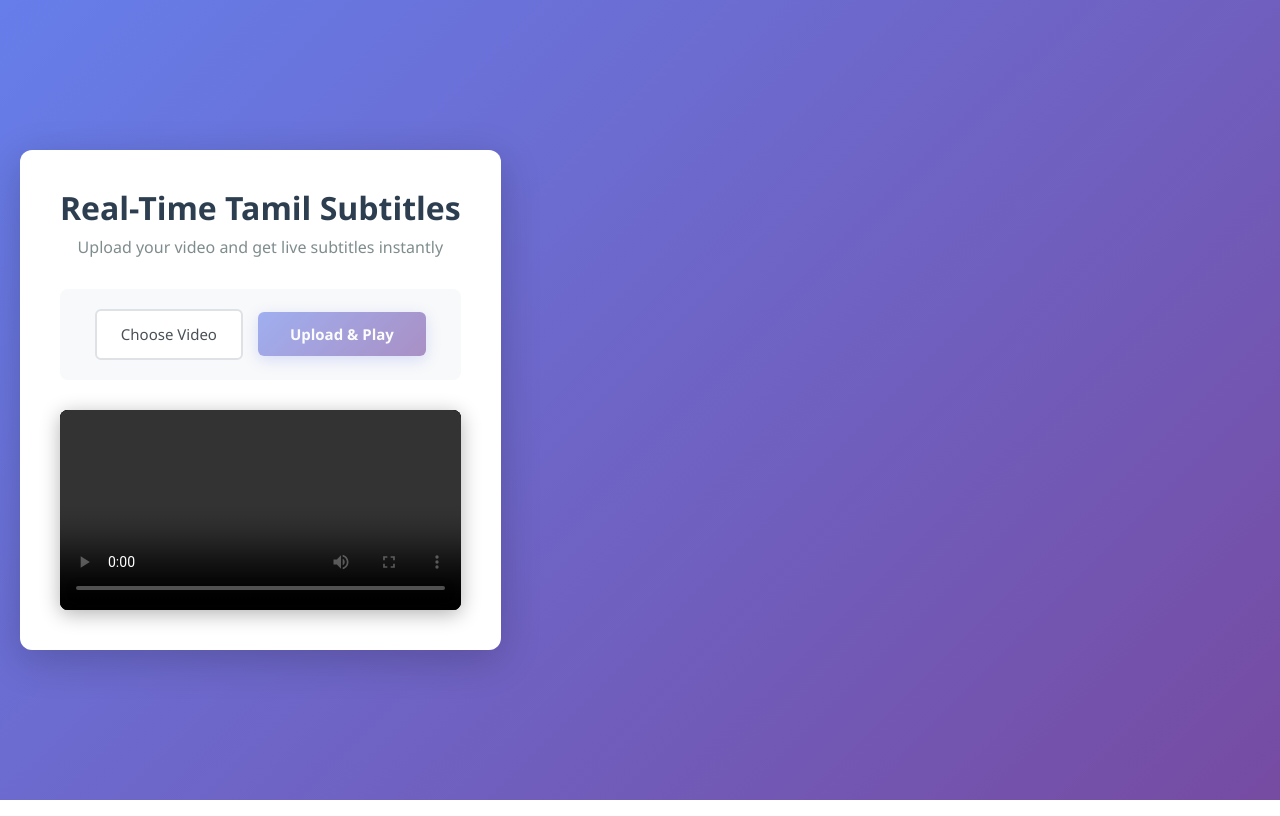
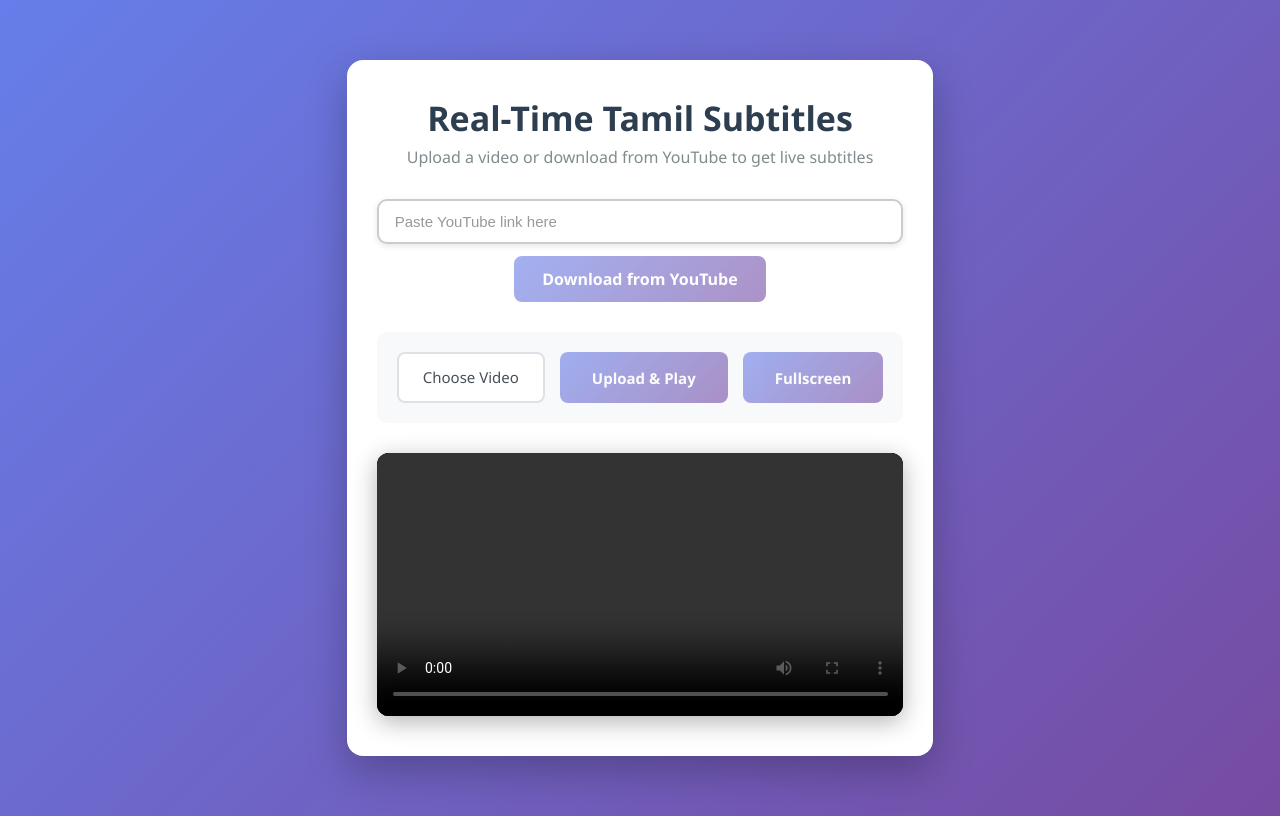
Before and after one commit to saliniyan/live_subtitle, a React (Vite) app in the folder frontend/: page / in a window 1280 px wide. Built offline with nearby package versions, Linux system fonts and the light colour scheme.

Commit message:
added ytube download

```diff
--- a/frontend/src/App.css
+++ b/frontend/src/App.css
@@ -1,3 +1,4 @@
+/* Reset & Base */
 * {
   margin: 0;
   padding: 0;
@@ -9,43 +10,110 @@ body {
   background: linear-gradient(135deg, #667eea 0%, #764ba2 100%);
   min-height: 100vh;
   padding: 20px;
+  display: flex;
+  justify-content: center;
+  align-items: flex-start;
 }
 
+/* Container */
 .video-subtitle-container {
-  max-width: 900px;
+  width: 100%;
+  max-width: 960px;
   margin: 40px auto;
-  background: white;
-  border-radius: 12px;
-  padding: 40px;
-  box-shadow: 0 10px 40px rgba(0, 0, 0, 0.2);
+  background: #ffffff;
+  border-radius: 16px;
+  padding: 40px 30px;
+  box-shadow: 0 15px 40px rgba(0, 0, 0, 0.25);
+  display: flex;
+  flex-direction: column;
+  gap: 30px;
 }
 
+/* Header */
 .header {
   text-align: center;
-  margin-bottom: 30px;
 }
 
 .header h1 {
+  font-size: 34px;
+  font-weight: 700;
   color: #2c3e50;
-  font-size: 32px;
-  font-weight: 600;
-  margin-bottom: 10px;
+  margin-bottom: 8px;
 }
 
 .header p {
+  font-size: 16px;
   color: #7f8c8d;
-  font-size: 16px;
 }
 
+/* YouTube Section */
+.youtube-section {
+  display: flex;
+  gap: 12px;
+  flex-wrap: wrap;
+  justify-content: center;
+}
+
+.youtube-section input {
+  flex: 1 1 300px;
+  padding: 12px 16px;
+  border-radius: 10px;
+  border: 2px solid #ccc;
+  background-color: #fff;
+  color: #2c3e50;
+  font-size: 15px;
+  font-weight: 500;
+  outline: none;
+  box-shadow: 0 2px 6px rgba(0, 0, 0, 0.1);
+  transition: all 0.3s ease;
+}
+
+.youtube-section input::placeholder {
+  color: #999;
+  font-weight: 400;
+}
+
+.youtube-section input:focus {
+  border-color: #667eea;
+  box-shadow: 0 4px 12px rgba(102, 126, 234, 0.25);
+  background-color: #fdfdfd;
+  transform: translateY(-1px);
+}
+
+
+.youtube-section button {
+  padding: 12px 28px;
+  background: linear-gradient(135deg, #667eea 0%, #764ba2 100%);
+  color: #fff;
+  border: none;
+  border-radius: 8px;
+  font-weight: 600;
+  cursor: pointer;
+  transition: all 0.3s ease;
+  box-shadow: 0 4px 15px rgba(102, 126, 234, 0.4);
+}
+
+.youtube-section button:hover {
+  transform: translateY(-2px);
+  box-shadow: 0 6px 20px rgba(102, 126, 234, 0.6);
+}
+
+.youtube-section button:disabled {
+  opacity: 0.6;
+  cursor: not-allowed;
+  transform: none;
+  box-shadow: none;
+}
+
+/* Upload Section */
 .upload-section {
   display: flex;
-  align-items: center;
+  gap: 15px;
   justify-content: center;
-  gap: 15px;
-  margin-bottom: 30px;
+  flex-wrap: wrap;
+  background: #f8f9fa;
   padding: 20px;
-  background: #f8f9fa;
-  border-radius: 8px;
+  border-radius: 10px;
 }
 
 .file-input-wrapper {
@@ -62,13 +130,13 @@ body {
 .file-input-label {
   display: inline-block;
   padding: 12px 24px;
-  background: white;
+  background: #fff;
   color: #495057;
   border: 2px solid #dee2e6;
-  border-radius: 6px;
-  cursor: pointer;
+  border-radius: 8px;
   font-size: 15px;
   font-weight: 500;
+  cursor: pointer;
   transition: all 0.3s ease;
 }
 
@@ -82,12 +150,12 @@ body {
 .upload-button {
   padding: 12px 32px;
   background: linear-gradient(135deg, #667eea 0%, #764ba2 100%);
-  color: white;
+  color: #fff;
   border: none;
-  border-radius: 6px;
-  cursor: pointer;
+  border-radius: 8px;
   font-size: 15px;
   font-weight: 600;
+  cursor: pointer;
   transition: all 0.3s ease;
   box-shadow: 0 4px 15px rgba(102, 126, 234, 0.4);
 }
@@ -97,22 +165,19 @@ body {
   box-shadow: 0 6px 20px rgba(102, 126, 234, 0.6);
 }
 
-.upload-button:active {
-  transform: translateY(0);
-}
-
 .upload-button:disabled {
   opacity: 0.6;
   cursor: not-allowed;
-  transform: none;
+  box-shadow: none;
 }
 
+/* Video Player */
 .video-wrapper {
   position: relative;
   background: #000;
-  border-radius: 8px;
+  border-radius: 12px;
   overflow: hidden;
-  box-shadow: 0 4px 20px rgba(0, 0, 0, 0.3);
+  box-shadow: 0 6px 25px rgba(0, 0, 0, 0.3);
 }
 
 .video-player {
@@ -121,6 +186,7 @@ body {
   background: #000;
 }
 
+/* Subtitles */
 .subtitle-display {
   position: absolute;
   bottom: 60px;
@@ -131,8 +197,7 @@ body {
   font-size: 28px;
   color: #ffffff;
   font-weight: 700;
-  text-shadow: 2px 2px 4px rgba(0, 0, 0, 0.9),
-               -1px -1px 2px rgba(0, 0, 0, 0.9);
+  text-shadow: 2px 2px 6px rgba(0, 0, 0, 0.9);
   line-height: 1.4;
   white-space: pre-line;
   min-height: 50px;
@@ -142,7 +207,7 @@ body {
   display: none;
 }
 
-/* Loading state */
+/* Loading dots */
 .loading {
   text-align: center;
   padding: 20px;
@@ -170,19 +235,18 @@ body {
   }
 
   .header h1 {
-    font-size: 24px;
+    font-size: 26px;
   }
 
+  .youtube-section,
   .upload-section {
     flex-direction: column;
-    gap: 10px;
+    gap: 12px;
   }
 
   .subtitle-display {
-    font-size: 20px;
+    font-size: 22px;
     bottom: 50px;
-    width: 95%;
-    padding: 8px 12px;
   }
 }
 
--- a/frontend/src/App.jsx
+++ b/frontend/src/App.jsx
@@ -6,24 +6,77 @@ export default function VideoSubtitle() {
   const [activeSubtitles, setActiveSubtitles] = useState([]);
   const [videoFile, setVideoFile] = useState(null);
   const [fileName, setFileName] = useState("");
+  const [youtubeLink, setYoutubeLink] = useState("");
+  const [downloading, setDownloading] = useState(false);
+  const [statusText, setStatusText] = useState(""); // Temporary message
   const abortControllerRef = useRef(null);
 
+  // --- Handle YouTube Download ---
+  const handleYoutubeDownload = async () => {
+    if (!youtubeLink) return;
+
+    setDownloading(true);
+    setStatusText("Estimating download...");
+
+    try {
+      const response = await fetch("http://localhost:5000/download_youtube", {
+        method: "POST",
+        headers: { "Content-Type": "application/json" },
+        body: JSON.stringify({ url: youtubeLink }),
+      });
+
+      const data = await response.json();
+      if (data.error) {
+        setStatusText("Download failed: " + data.error);
+        setDownloading(false);
+        return;
+      }
+
+      setStatusText("Downloading video...");
+
+      // Fetch the downloaded video as a File object
+      const fileResponse = await fetch(`http://localhost:5000${data.file_url}`);
+      const blob = await fileResponse.blob();
+      const file = new File([blob], data.title + ".mp4", { type: "video/mp4" });
+
+      setVideoFile(file);
+      setFileName(file.name);
+
+      if (videoRef.current) {
+        videoRef.current.src = URL.createObjectURL(file);
+      }
+
+      // Show a temporary message
+      setStatusText(`Downloaded "${data.title}"`);
+      setTimeout(() => setStatusText(""), 4000); // Clear after 4 seconds
+    } catch (err) {
+      console.error("YouTube download failed:", err);
+      setStatusText("YouTube download failed");
+    } finally {
+      setDownloading(false);
+    }
+  };
+
+  // --- Handle Local File Upload ---
   const handleFileChange = (e) => {
     const file = e.target.files[0];
     setVideoFile(file);
     setFileName(file ? file.name : "");
   };
 
+  // --- Fullscreen ---
+  const goFullscreen = () => {
+    const wrapper = videoRef.current.parentElement;
+    if (wrapper.requestFullscreen) wrapper.requestFullscreen();
+    else if (wrapper.webkitRequestFullscreen) wrapper.webkitRequestFullscreen();
+    else if (wrapper.msRequestFullscreen) wrapper.msRequestFullscreen();
+  };
+
+  // --- Upload + Stream Subtitles ---
   const uploadVideo = async () => {
-    if (!videoFile) {
-      alert("Select a video");
-      return;
-    }
+    if (!videoFile) return;
 
-    if (abortControllerRef.current) {
-      abortControllerRef.current.abort();
-    }
-
+    if (abortControllerRef.current) abortControllerRef.current.abort();
     setActiveSubtitles([]);
 
     if (videoRef.current) {
@@ -44,7 +97,7 @@ export default function VideoSubtitle() {
       const response = await fetch("http://localhost:5000/stream_video", {
         method: "POST",
         body: formData,
-        signal: abortControllerRef.current.signal
+        signal: abortControllerRef.current.signal,
       });
 
       const reader = response.body.getReader();
@@ -65,17 +118,18 @@ export default function VideoSubtitle() {
             setActiveSubtitles((prev) => [
               ...prev,
               {
-                text: jsonData.tamil_text,
+                azureText: jsonData.azure_text,
+                localText: jsonData.local_text,
                 start: jsonData.start,
                 end: jsonData.end,
-              }
+              },
             ]);
 
             if (!videoStarted) {
               videoStarted = true;
               setTimeout(() => {
                 if (videoRef.current && !videoRef.current.paused) return;
-                videoRef.current.play().catch(err => console.log("Play failed:", err));
+                videoRef.current.play().catch((err) => console.log("Play failed:", err));
               }, 2000);
             }
           }
@@ -84,14 +138,11 @@ export default function VideoSubtitle() {
         buffer = events[events.length - 1];
       }
     } catch (err) {
-      if (err.name === 'AbortError') {
-        console.log("Previous upload aborted");
-      } else {
-        console.error("Error streaming subtitles:", err);
-      }
+      if (err.name !== "AbortError") console.error("Error streaming subtitles:", err);
     }
   };
 
+  // --- Update subtitles in real-time ---
   useEffect(() => {
     const interval = setInterval(() => {
       if (!videoRef.current) return;
@@ -99,7 +150,7 @@ export default function VideoSubtitle() {
 
       const visible = activeSubtitles
         .filter((s) => currentTime >= s.start && currentTime <= s.end)
-        .map((s) => s.text)
+        .map((s) => `Azure: ${s.azureText}\nLocal: ${s.localText}`)
         .join("\n");
 
       const subtitleEl = document.getElementById("subtitle");
@@ -113,9 +164,25 @@ export default function VideoSubtitle() {
     <div className="video-subtitle-container">
       <div className="header">
         <h1>Real-Time Tamil Subtitles</h1>
-        <p>Upload your video and get live subtitles instantly</p>
+        <p>Upload a video or download from YouTube to get live subtitles</p>
       </div>
 
+      {/* YouTube Section */}
+      <div className="youtube-section">
+        <input
+          type="text"
+          placeholder="Paste YouTube link here"
+          value={youtubeLink}
+          onChange={(e) => setYoutubeLink(e.target.value)}
+          disabled={downloading}
+        />
+        <button onClick={handleYoutubeDownload} disabled={!youtubeLink || downloading}>
+          {downloading ? "Downloading..." : "Download from YouTube"}
+        </button>
+        {statusText && <div className="download-info">{statusText}</div>}
+      </div>
+
+      {/* Local Upload Section */}
       <div className="upload-section">
         <div className="file-input-wrapper">
           <input
@@ -128,21 +195,16 @@ export default function VideoSubtitle() {
             {fileName || "Choose Video"}
           </label>
         </div>
-        <button
-          className="upload-button"
-          onClick={uploadVideo}
-          disabled={!videoFile}
-        >
+        <button className="upload-button" onClick={uploadVideo} disabled={!videoFile}>
           Upload & Play
+        </button>
+        <button className="upload-button" onClick={goFullscreen} disabled={!videoFile}>
+          Fullscreen
         </button>
       </div>
 
       <div className="video-wrapper">
-        <video
-          ref={videoRef}
-          controls
-          className="video-player"
-        />
+        <video ref={videoRef} controls controlsList="nofullscreen" className="video-player" />
         <div id="subtitle" className="subtitle-display"></div>
       </div>
     </div>
```
Also changed, not shown: 1 other file (tests, documents, lock files or other folders).
